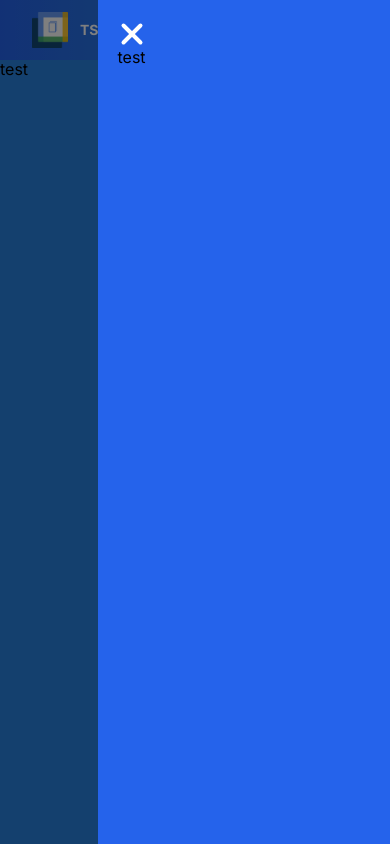
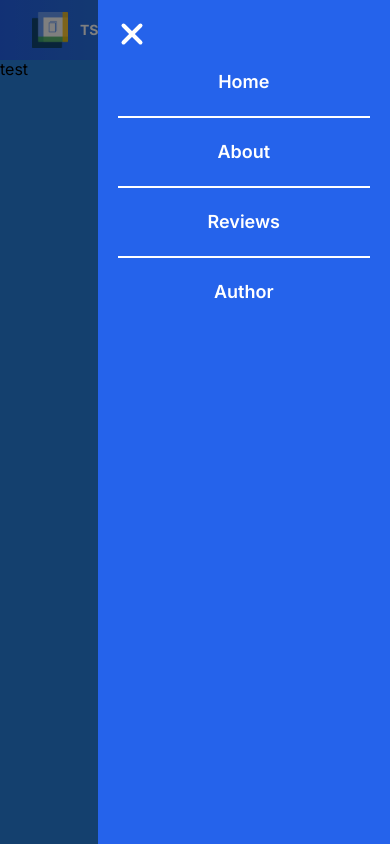
Before and after one commit to AndreyPerunov/TSI-Schedule-Scraping-Frontend, a Next.js app: page / in a window 390 px wide. Both pictures are taken after a click on the element 344 px from the left and 30 px from the top of the page. Built offline with nearby package versions, Linux system fonts and the light colour scheme.

Commit message:
Created nav for mobile

```diff
--- a/src/components/MobileNavbar.tsx
+++ b/src/components/MobileNavbar.tsx
@@ -2,6 +2,7 @@
 import type { ILink } from "../types"
 import { ModalSidebar } from "../layouts"
 import { useState } from "react"
+import Link from "next/link"
 
 export default function MobileNavbar({ links, className, ...props }: { links: ILink[]; className?: string }) {
   const [open, setOpen] = useState(false)
@@ -13,7 +14,19 @@ export default function MobileNavbar({ links, className, ...props }: { links: IL
         <div className="w-7 h-1 rounded bg-white mb-1"></div>
         <div className="w-7 h-1 rounded bg-white"></div>
       </div>
-      {open && <ModalSidebar onClose={() => setOpen(false)}>test</ModalSidebar>}
+      {open && (
+        <ModalSidebar onClose={() => setOpen(false)}>
+          <div className="divide-y-2 divide-white flex flex-col">
+            {links.map(link => {
+              return (
+                <Link key={link.href} href={link.href} className="py-5 w-full text-center text-lg font-semibold text-white active:text-dark hover:underline active">
+                  {link.name}
+                </Link>
+              )
+            })}
+          </div>
+        </ModalSidebar>
+      )}
     </div>
   )
 }
```
